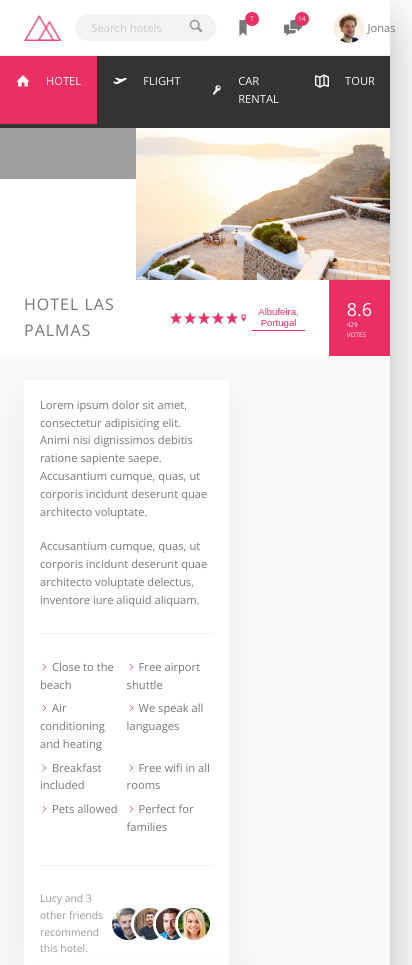
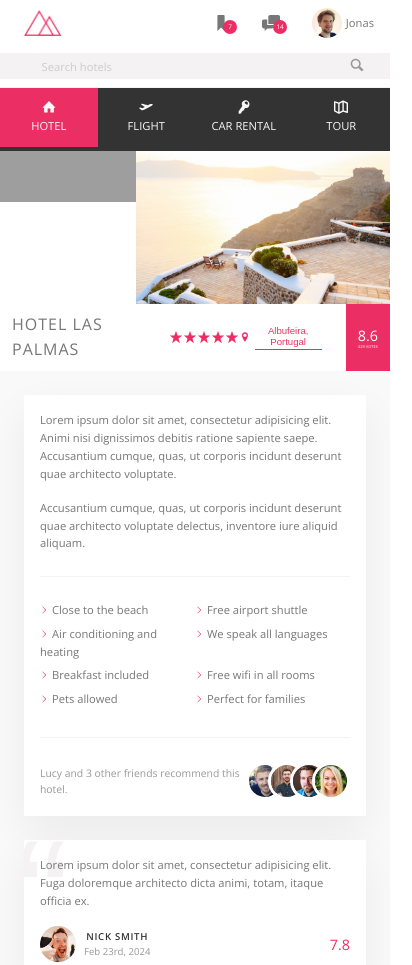
Before and after one commit to kiethohoai/trillo-project, a website: page index.html in a window 390 px wide. Shown: the top 965 px of the page, 412 px wide, since content can reach past the window. Drawn offline with nearby package versions, Linux system fonts and the light colour scheme; grey boxes are pictures that could not be loaded.

Commit message:
021 Writing Media Queries - Part 2

```diff
--- a/sass/_base.scss
+++ b/sass/_base.scss
@@ -18,6 +18,7 @@ Grey dark 3: #999
 1100px 68.75em
 900px 56.25em
 600px 37.5em
+500px
  */
 
 :root {
--- a/sass/_components.scss
+++ b/sass/_components.scss
@@ -16,6 +16,12 @@
   display: flex;
   justify-content: center;
   align-items: center;
+
+  @media only screen and (max-width: 31.25em) {
+    order: 1;
+    flex: 0 0 100%;
+    background-color: var(--color-grey-light-2);
+  }
 
   &__input {
     font-family: inherit;
@@ -182,6 +188,11 @@
       justify-content: center;
       padding: 2rem;
     }
+
+    @media only screen and (max-width: 37.5em) {
+      flex-direction: column;
+      padding: 1.5rem 0.5rem;
+    }
   }
 
   &__icon {
@@ -189,6 +200,11 @@
     height: 1.75rem;
     margin-right: 2rem;
     fill: currentColor;
+
+    @media only screen and (max-width: 37.5em) {
+      margin-right: 0;
+      margin-bottom: 0.4rem;
+    }
   }
 }
 
@@ -226,6 +242,11 @@
     font-weight: 300;
     letter-spacing: 1px;
     padding: 1.5rem 3rem;
+
+    @media only screen and (max-width: 37.5em) {
+      font-style: 1.8rem;
+      padding: 1rem 1.5rem;
+    }
   }
 
   &__stars {
@@ -261,17 +282,30 @@
     flex-direction: column;
     justify-content: center;
     align-items: center;
+
+    @media only screen and (max-width: 37.5em) {
+      padding: 0 1.5rem;
+    }
   }
 
   &__rating-average {
     font-size: 2.25rem;
     font-weight: 300;
     margin-bottom: -4px;
+
+    @media only screen and (max-width: 37.5em) {
+      font-size: 1.8rem;
+    }
   }
 
   &__rating-count {
     font-size: 0.8rem;
     text-transform: uppercase;
+
+    @media only screen and (max-width: 37.5em) {
+      font-size: 0.5rem;
+      margin-top: 0.2rem;
+    }
   }
 }
 
--- a/sass/_layout.scss
+++ b/sass/_layout.scss
@@ -20,6 +20,12 @@
   display: flex;
   justify-content: space-between;
   align-items: center;
+
+  @media only screen and (max-width: 31.25em) {
+    flex-wrap: wrap;
+    height: 11rem;
+    align-content: space-around;
+  }
 }
 
 .content {
@@ -58,6 +64,10 @@
   @media only screen and (max-width: 56.25em) {
     padding: 3rem;
   }
+
+  @media only screen and (max-width: 37.5em) {
+    flex-direction: column;
+  }
 }
 
 .description {
@@ -73,6 +83,11 @@
     padding: 2rem;
     margin-right: 3rem;
   }
+
+  @media only screen and (max-width: 37.5em) {
+    margin-right: 0;
+    margin-bottom: 3rem;
+  }
 }
 
 .user-reviews {
```
Also changed, not shown: README.MD, css/main.css, 1 other file.
